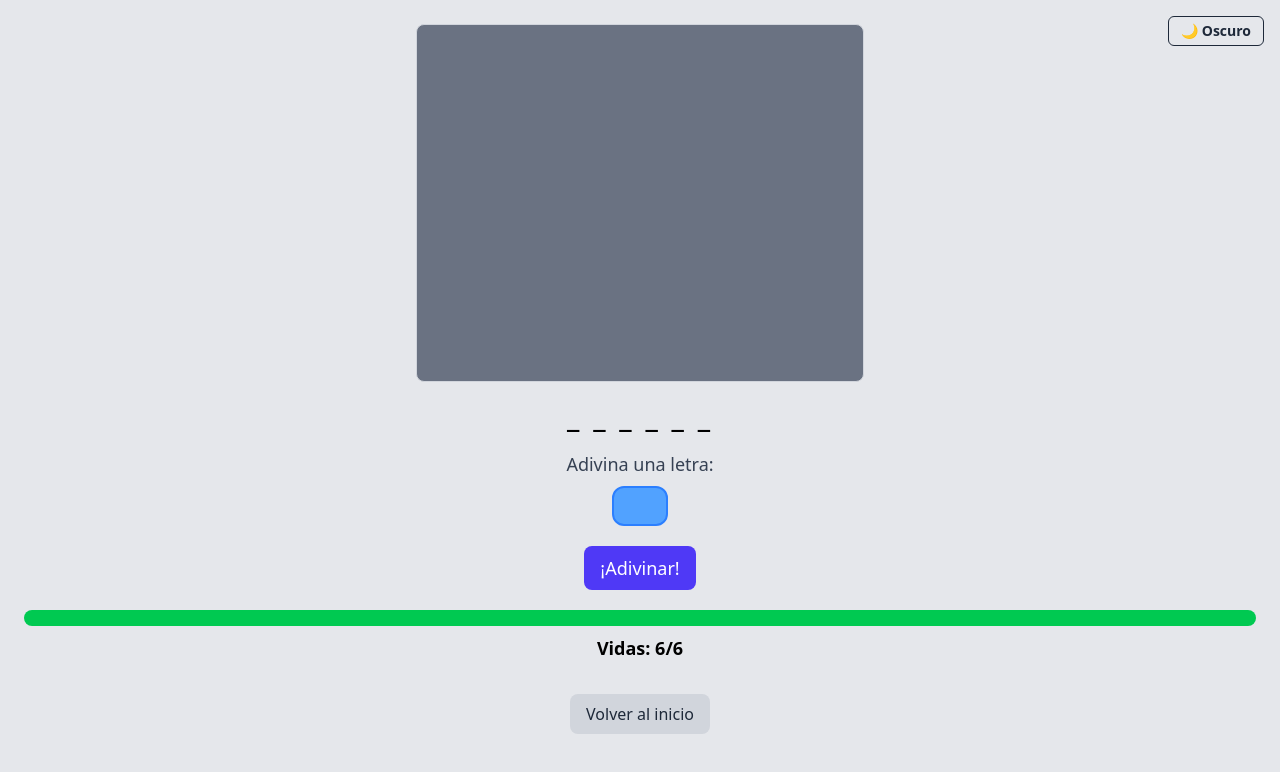
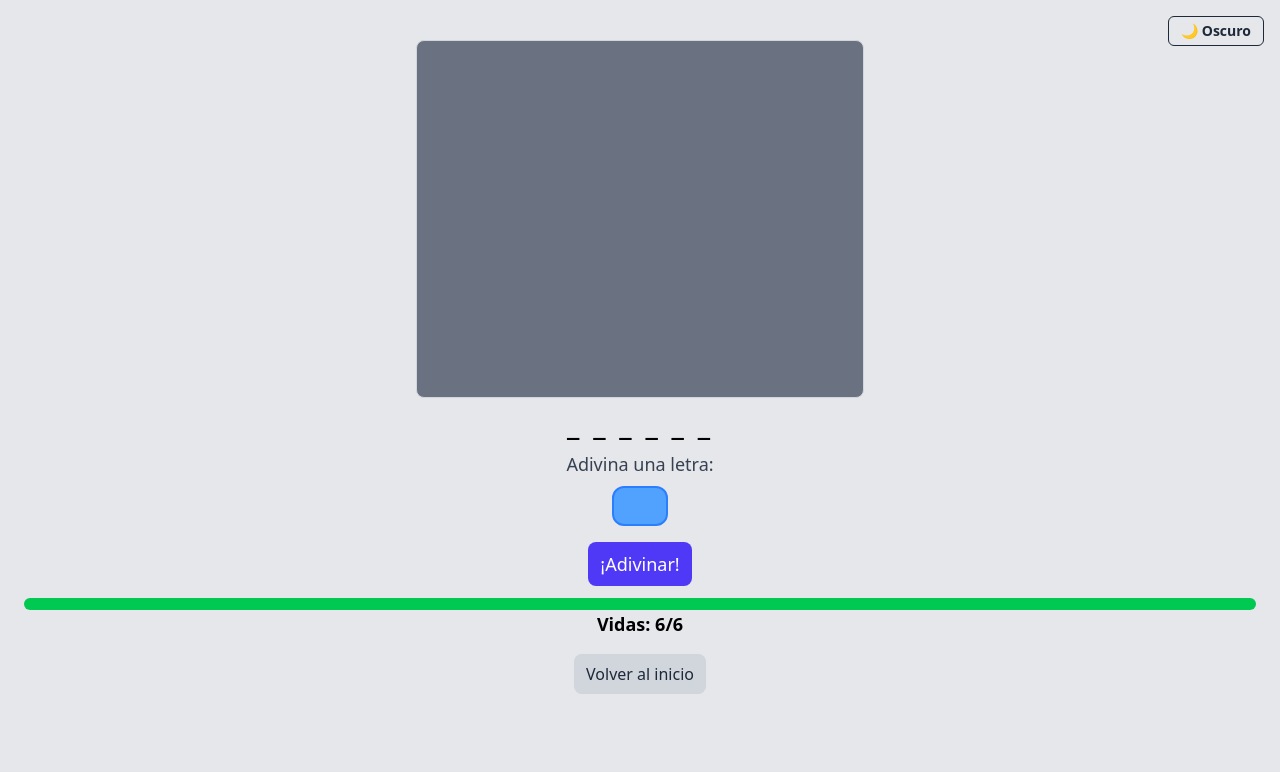
Before and after one commit to joaub/juego-del-ahorcado.V2, a React (Vite) app: page / in a window 1280 px wide. Both pictures are taken after a click on the button "Iniciar Juego". Shown: the top 772 px of the page. Built offline with nearby package versions, Linux system fonts and the light colour scheme.

Commit message:
mejorando visualmente

```diff
--- a/src/App.jsx
+++ b/src/App.jsx
@@ -161,8 +161,8 @@ function App() {
       <div className={`font-sans min-h-screen w-full relative bg-cover bg-center ${darkMode ? "bg-gray-900 text-white" : "bg-gray-200 text-black"
         }`}>
         {pantalla === "inicio" ? (
-          <section className='flex flex-col items-center p-2 w-full'>
-            <h1 className="text-3xl sm:text-4xl md:text-5xl lg:text-6xl font-bold mb-6 p-4">Juego del ahorcado</h1>
+          <section className='flex flex-col items-center text-center p-2 w-full'>
+            <h1 className="text-3xl sm:text-4xl md:text-5xl lg:text-6xl font-bold mb-6 mt-3 text-center p-4">Juego del ahorcado</h1>
             <button
               onClick={() => setDarkMode(!darkMode)}
               className={`absolute top-1 right-1 md:top-4 md:right-4 px-2 py-1 border rounded-md text-sm font-semibold transition ${darkMode
@@ -193,11 +193,11 @@ function App() {
             <canvas
               ref={canvasRef}
 
-              className="w-[90%] max-w-md aspect-[5/4] border border-gray-300 rounded-lg bg-gray-500 mb-4 w-full max-w-md p-2"
+              className="w-[90%] max-w-md aspect-[5/4] border border-gray-300 rounded-lg bg-gray-500 mb-2 w-full max-w-md p-2 mt-4"
             />
 
-            <div className="text-base sm:text-lg mb-4 w-full">
-              <div className="text-2xl sm:text-3xl tracking-widest font-bold mb-4 break-words">
+            <div className="text-base sm:text-lg mb-2 w-full">
+              <div className="text-2xl sm:text-3xl tracking-widest font-bold mb-2 break-words">
                 {palabraAdivinada.join(" ")}
               </div>
               <label htmlFor="adivina" className="block mb-2 text-gray-700">
@@ -209,27 +209,27 @@ function App() {
                 maxLength={1}
                 value={inputLetra}
                 onChange={(e) => setInputLetra(e.target.value)}
-                className="h-10 w-12 sm:w-14 text-center text-2xl rounded-xl border-2 border-blue-500 bg-blue-400 focus:border-blue-400 focus:outline-none mb-3"
+                className="h-10 w-12 sm:w-14 text-center text-2xl rounded-xl border-2 border-blue-500 bg-blue-400 focus:border-blue-400 focus:outline-none mb-2"
               />
               <button
                 onClick={comprobar}
-                className="block mx-auto mt-2 px-4 py-2 bg-indigo-600 text-white rounded-lg text-lg hover:bg-indigo-700 transition w-1/2 sm:w-auto"
+                className="block mx-auto mt-2 px-3 py-2 bg-indigo-600 text-white rounded-lg text-lg hover:bg-indigo-700 transition w-1/2 sm:w-auto"
               >
                 ¡Adivinar!
               </button>
               {/* Barra de vidas */}
-              <div className="   bg-gray-300 rounded-full h-4 mt-5 overflow-hidden">
+              <div className="bg-gray-300 rounded-full h-3 mt-3 overflow-hidden">
                 <div
                   className={` h-full transition-all duration-500 ${vidas > 3 ? "bg-green-500" : vidas > 1 ? "bg-yellow-500" : "bg-red-600"
                     }`}
                   style={{ width: `${(vidas / 6) * 100}%` }}
                 ></div>
               </div>
-              <p className="mt-2 font-semibold">Vidas: {vidas}/6</p>
+              <p className="font-semibold">Vidas: {vidas}/6</p>
             </div>
             <button
               onClick={() => setPantalla("inicio")}
-              className="mt-4 px-4 py-2 bg-gray-300 hover:bg-gray-400 rounded-lg text-gray-800 text-sm sm:text-base"
+              className="mt-2 px-3 py-2 bg-gray-300 hover:bg-gray-400 rounded-lg text-gray-800 text-sm sm:text-base"
             >
               Volver al inicio
             </button>
```
